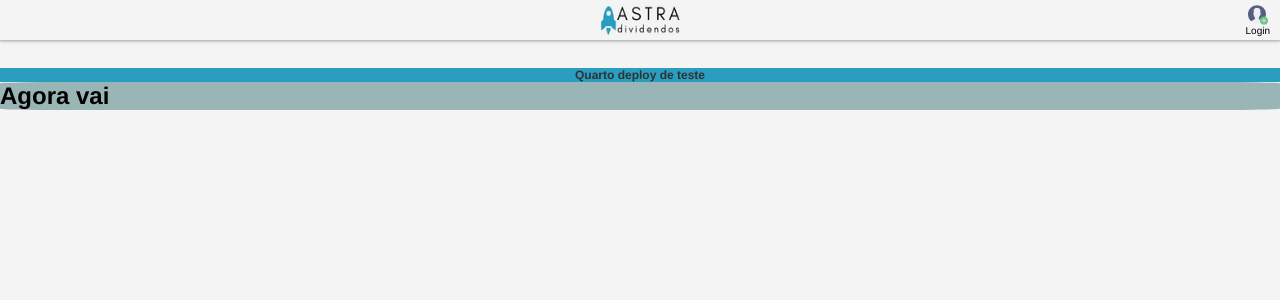
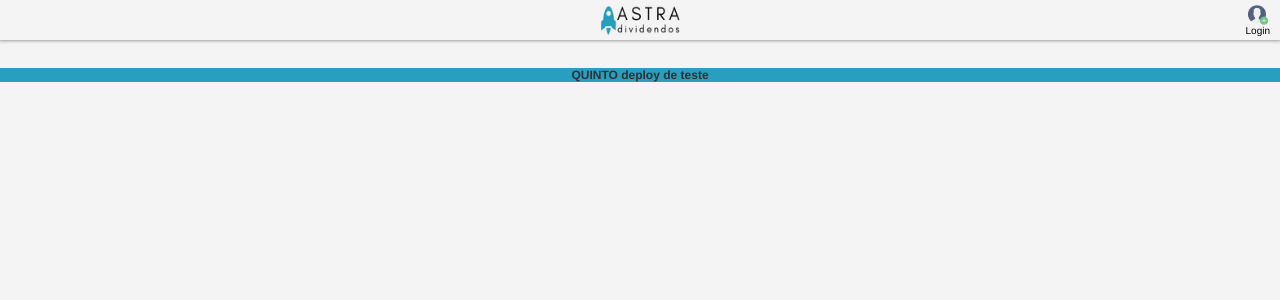
Before and after one commit to seflanka/app-fii, a React (Create React App) app in the folder front-end/: page / in a window 1280 px wide. Shown: the top 300 px of the page. Built offline with nearby package versions, Linux system fonts and the light colour scheme.

Commit message:
update server

```diff
--- a/front-end/src/components/pages/Home.js
+++ b/front-end/src/components/pages/Home.js
@@ -5,8 +5,8 @@ function Home() {
     return (
         <section>
             <br />
-            <h1>Quarto deploy de teste</h1>
-            <h2>Agora vai</h2>
+            <h1>QUINTO deploy de teste</h1>
+
         </section>
     )
 }
```
